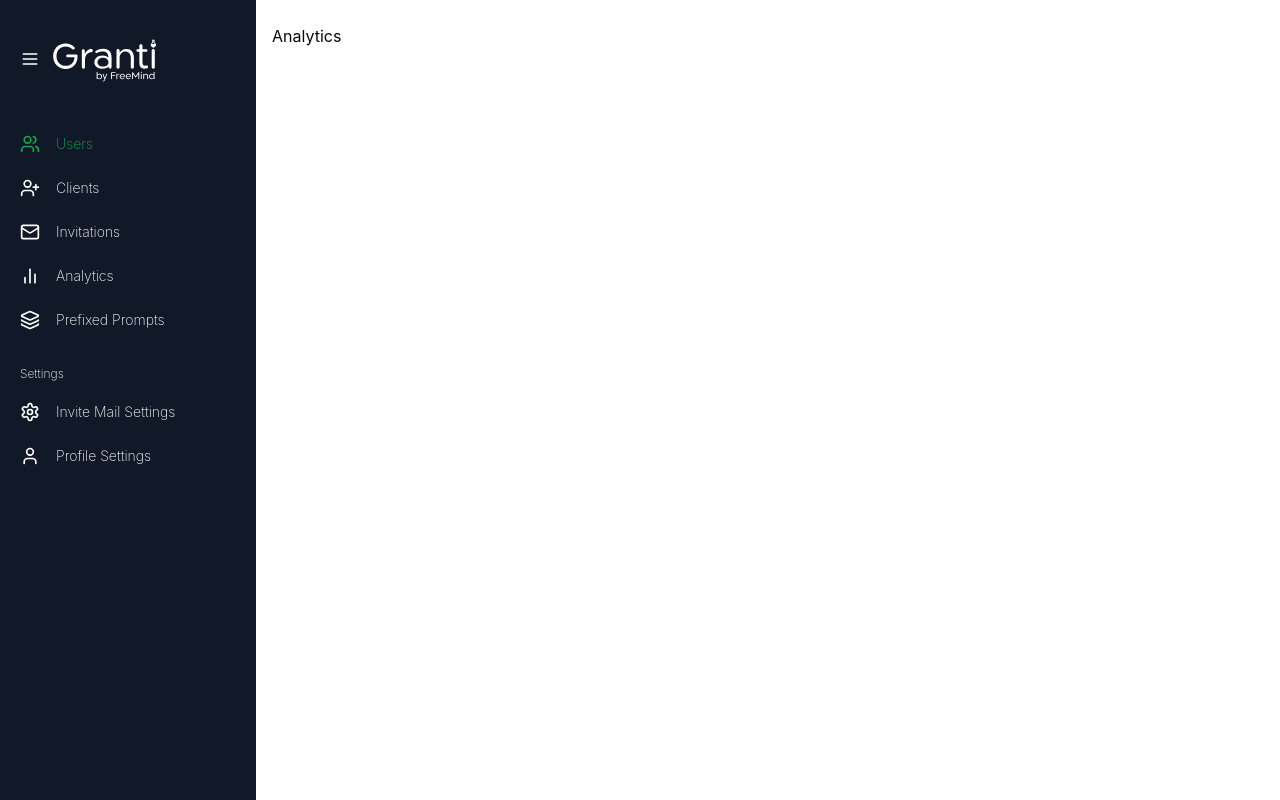
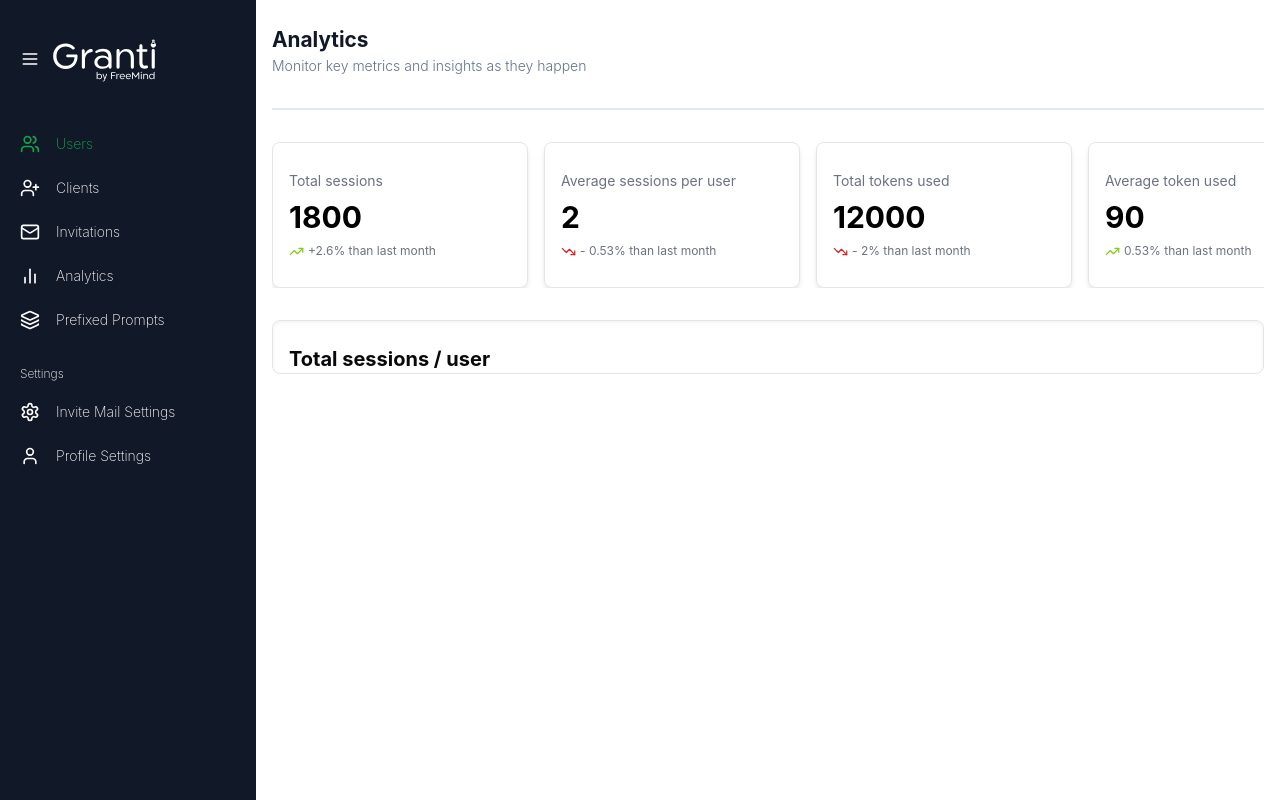
Before and after one commit to littlegod20/Freemind, a React (Vite) app: page /analytics in a window 1280 px wide. Built offline with nearby package versions, Linux system fonts and the light colour scheme.

Commit message:
created statsticsBox component for statitistic data in analytics page

```diff
--- a/src/App.tsx
+++ b/src/App.tsx
@@ -2,7 +2,7 @@ import { Routes, Route, BrowserRouter } from "react-router-dom";
 import DashboardLayout from "./layouts/DashboardLayout";
 import Clients from "./pages/ClientPages/Clients";
 import Invitations from "./pages/Invitations";
-import Analytics from "./pages/Analytics";
+import Analytics from "./pages/Analytics/Analytics";
 import Prefixed_Prompts from "./pages/Prefixed/Prefixed_Prompts";
 import Invite_Mail_Settings from "./pages/settings/Invite_Mail_Settings";
 import Profile_Settings from "./pages/settings/Profile_Settings";
--- a/src/pages/Analytics.tsx
+++ /dev/null
@@ -1,5 +0,0 @@
-const Analytics = () => {
-  return <div>Analytics</div>;
-};
-
-export default Analytics;
--- /dev/null
+++ b/src/pages/Analytics/Analytics.tsx
@@ -0,0 +1,26 @@
+import Header from "@/components/Header";
+import StatisticsBox from "./components/StatisticsBox";
+import statisticsData from "./constants";
+
+const Analytics = () => {
+  return (
+    <main>
+      <Header
+        title="Analytics"
+        description=" Monitor key metrics and insights as they happen"
+      />
+
+      <section className="pt-8">
+        <StatisticsBox data={statisticsData.data} />
+      </section>
+
+      <section className="mt-8 pt-6 px-4 border rounded-lg shadow-inner">
+        <header className="font-bold text-xl">
+          Total sessions / user
+        </header>
+      </section>
+    </main>
+  );
+};
+
+export default Analytics;
--- /dev/null
+++ b/src/pages/Analytics/components/StatisticsBox.tsx
@@ -0,0 +1,40 @@
+import { LucideIcon } from "lucide-react";
+
+export interface StatisticsTypes {
+  data: {
+    title: string;
+    value: number;
+    detail: { trend?: "up" | "down"; trendMsg: string };
+    graph?: LucideIcon;
+  }[];
+}
+
+const StatisticsBox: React.FC<StatisticsTypes> = ({ data }) => {
+  return (
+    <div className="gap-4 flex overflow-scroll">
+      {data.map((item, index) => (
+        <div
+          className="px-4 py-7 space-y-2 rounded-lg text-gray-500 flex flex-col border min-w-64 shadow-md"
+          key={index}
+        >
+          <p className="text-sm ">{item.title}</p>
+          <p className="text-3xl font-bold text-black">{item.value}</p>
+          <p className="text-xs flex items-center gap-1">
+            {item.graph && item.detail.trend && (
+              <span>
+                {item.detail.trend === "up" ? (
+                  <item.graph className="text-[#84CC16]" size={15} />
+                ) : (
+                  <item.graph className="text-red-600" size={15} />
+                )}
+              </span>
+            )}
+            {item.detail.trendMsg}
+          </p>
+        </div>
+      ))}
+    </div>
+  );
+};
+
+export default StatisticsBox;
--- /dev/null
+++ b/src/pages/Analytics/constants.ts
@@ -0,0 +1,33 @@
+import { TrendingDown, TrendingUp } from "lucide-react";
+import { StatisticsTypes } from "./components/StatisticsBox";
+
+const statisticsData: StatisticsTypes = {
+  data: [
+    {
+      title: "Total sessions",
+      value: 1800,
+      detail: { trend: "up", trendMsg: "+2.6% than last month" },
+      graph: TrendingUp,
+    },
+    {
+      title: "Average sessions per user",
+      value: 2,
+      detail: { trend: "down", trendMsg: "- 0.53% than last month" },
+      graph: TrendingDown,
+    },
+    {
+      title: "Total tokens used",
+      value: 12000,
+      detail: { trend: "down", trendMsg: "- 2% than last month" },
+      graph: TrendingDown,
+    },
+    {
+      title: "Average token used",
+      value: 90,
+      detail: { trend: "up", trendMsg: " 0.53% than last month" },
+      graph: TrendingUp,
+    },
+  ],
+};
+
+export default statisticsData;
```
